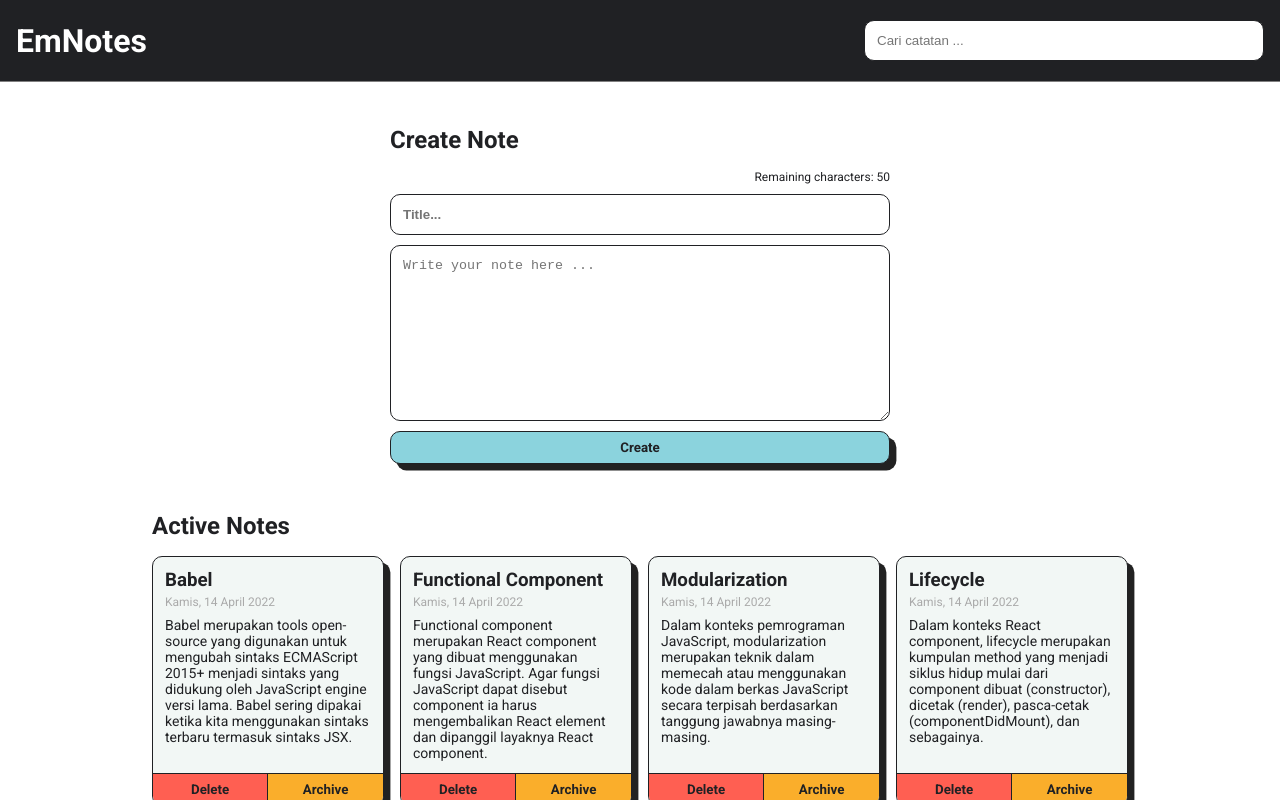
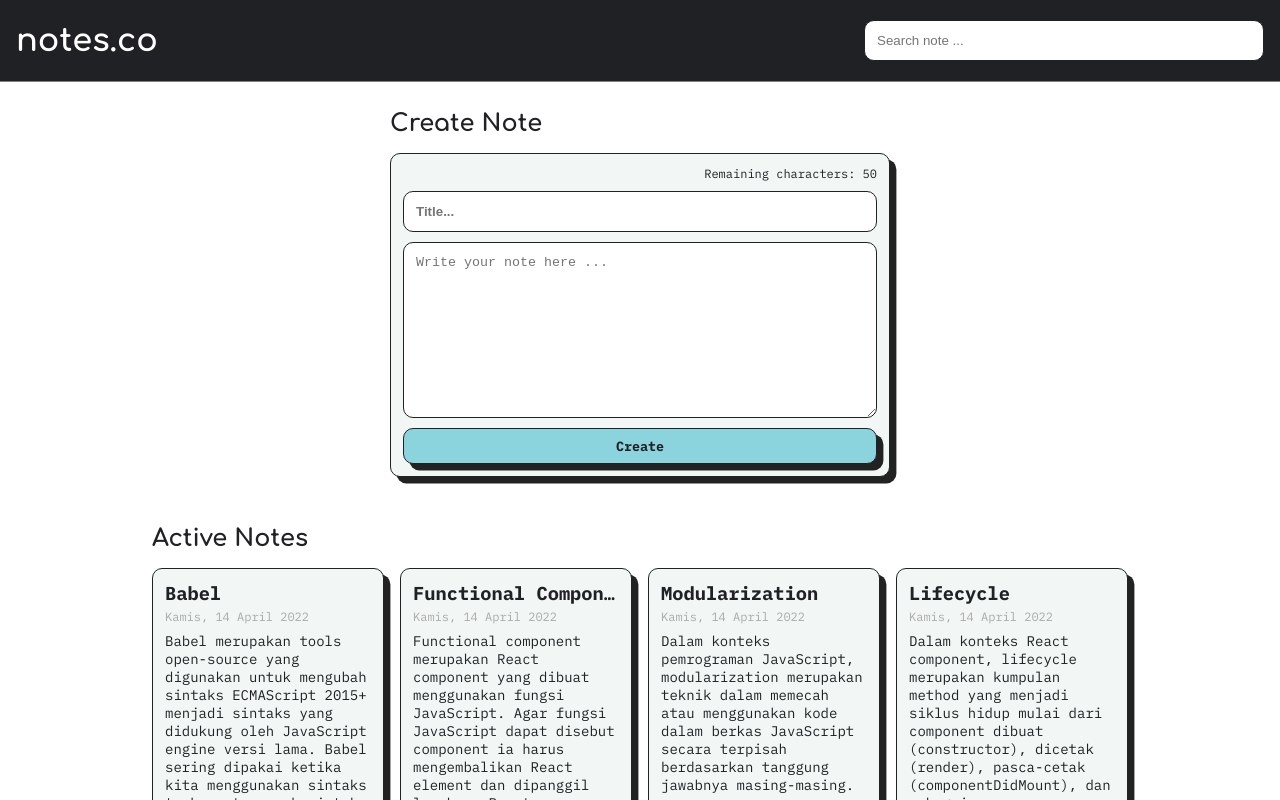
Before and after one commit to marseladeraharjo/Dicoding-PersonalNote, a React (Vite) app: page / in a window 1280 px wide. Shown: the top 800 px of the page. Built offline with nearby package versions, Linux system fonts and the light colour scheme.

Commit message:
add delete feature

```diff
--- a/index.html
+++ b/index.html
@@ -8,11 +8,11 @@
     <!-- START: Google Font -->
     <link rel="preconnect" href="https://fonts.googleapis.com" />
     <link rel="preconnect" href="https://fonts.gstatic.com" crossorigin />
-    <link href="https://fonts.googleapis.com/css2?family=Roboto:ital,wght@0,300;0,400;0,700;1,300;1,400;1,700&display=swap" rel="stylesheet" />
+    <link href="https://fonts.googleapis.com/css2?family=Comfortaa:wght@300;400;700&family=IBM+Plex+Mono:ital,wght@0,300;0,400;0,700;1,300;1,400;1,700&display=swap" rel="stylesheet" />
     <!-- END: Google Font -->
 
     <link rel="stylesheet" href="./src/styles/style.css" />
-    <title>EmNotes</title>
+    <title>Your personal notes! | notes.co</title>
   </head>
   <body>
     <div id="root"></div>
--- a/src/components/NoteApp.jsx
+++ b/src/components/NoteApp.jsx
@@ -11,26 +11,33 @@ class NoteApp extends React.Component {
     this.state = {
       notes: getData(),
     };
+
+    this.onDeleteHandler = this.onDeleteHandler.bind(this);
+  }
+
+  onDeleteHandler(id) {
+    const notes = this.state.notes.filter((note) => note.id !== id);
+    this.setState({ notes });
   }
 
   render() {
     return (
       <div className="note-app">
         <div className="note-app__header">
-          <h1>EmNotes</h1>
+          <h1>notes.co</h1>
           <NoteSearch />
         </div>
         <div className="note-app__body">
           <NoteInput />
           <h2>Active Notes</h2>
-          <NoteList notes={this.state.notes} />
+          <NoteList notes={this.state.notes} onDelete={this.onDeleteHandler} />
           <h2>Archive Notes</h2>
           <NoteList notes={this.state.notes} />
         </div>
         <div className="note-app__footer">
           <p>
             Made by{" "}
-            <a href="https://github.com/marseladeraharjo" target="_blank">
+            <a href="https://github.com/marseladeraharjo" target="_blank" rel="noreferrer">
               @marseladeraharjo
             </a>
           </p>
--- a/src/components/NoteList.jsx
+++ b/src/components/NoteList.jsx
@@ -1,11 +1,11 @@
 import React from "react";
 import NoteItem from "./NoteItem";
 
-function NoteList({ notes }) {
+function NoteList({ notes, onDelete }) {
   return (
     <div className="note-list">
       {notes.map((note) => (
-        <NoteItem key={note.id} {...note} />
+        <NoteItem key={note.id} id={note.id} onDelete={onDelete} {...note} />
       ))}
     </div>
   );
--- a/src/components/NoteSearch.jsx
+++ b/src/components/NoteSearch.jsx
@@ -7,7 +7,7 @@ class NoteSearch extends React.Component {
   render() {
     return (
       <div className="note-search">
-        <input type="text" placeholder="Cari catatan ..." />
+        <input type="text" placeholder="Search note ..." />
       </div>
     );
   }
--- a/src/styles/style.css
+++ b/src/styles/style.css
@@ -5,7 +5,7 @@
 }
 
 body {
-  font-family: "Roboto", sans-serif;
+  font-family: "IBM Plex Mono", monospace;
   color: #202124;
 }
 
@@ -21,6 +21,7 @@ body {
 
 .note-app__header h1 {
   flex: 1 1;
+  font-family: "Comfortaa", sans-serif;
   margin: 8px 0;
 }
 
@@ -40,7 +41,7 @@ textarea {
 }
 
 .note-app__body {
-  margin: 16px auto;
+  margin: 0 auto;
   max-width: 1000px;
   padding: 12px;
 }
@@ -48,6 +49,7 @@ textarea {
 .note-app__body h2 {
   font-weight: 700;
   margin: 16px 0;
+  font-family: "Comfortaa", sans-serif;
 }
 
 .note-app__footer {
@@ -71,6 +73,15 @@ textarea {
 .note-input textarea {
   display: block;
   width: 100%;
+  background-color: white;
+}
+
+.note-input form {
+  background-color: #f2f7f5;
+  border: 1px solid #202124;
+  border-radius: 10px;
+  padding: 12px;
+  box-shadow: 0.4rem 0.4rem 0 #222;
 }
 
 .note-input__title-char-limit {
@@ -95,7 +106,7 @@ textarea {
   cursor: pointer;
   display: block;
   box-shadow: 0.4rem 0.4rem 0 #222;
-  font-family: "Roboto", sans-serif;
+  font-family: "IBM Plex Mono", monospace;
   font-weight: 700;
   padding: 8px;
   width: 100%;
@@ -154,7 +165,7 @@ textarea {
   border-top: 1px solid #202124;
   cursor: pointer;
   display: block;
-  font-family: "Roboto", sans-serif;
+  font-family: "IBM Plex Mono", monospace;
   font-weight: 700;
   padding: 8px 0;
   width: 100%;
```
